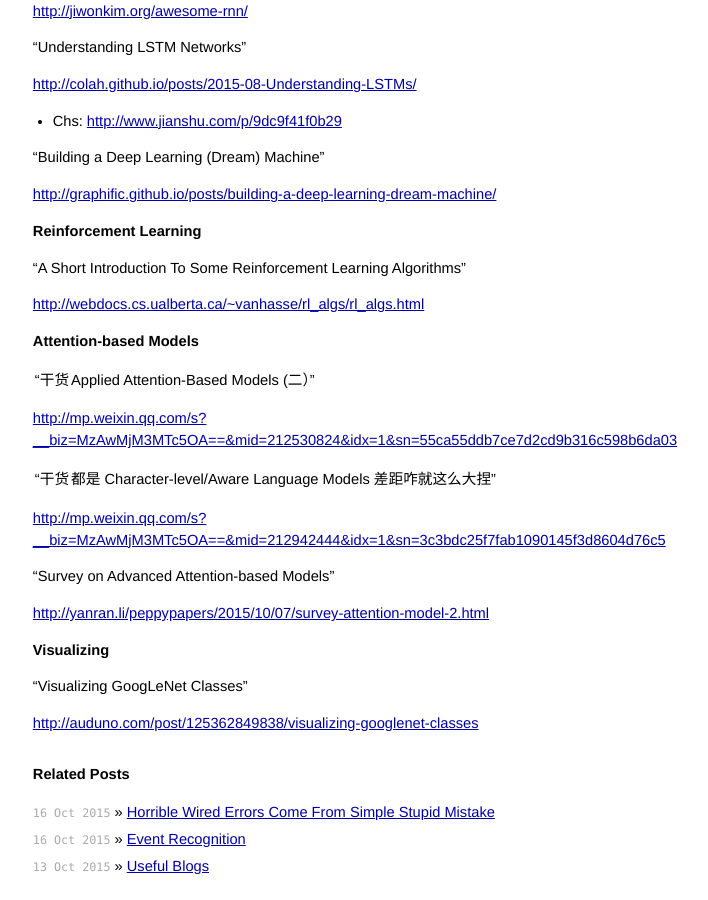
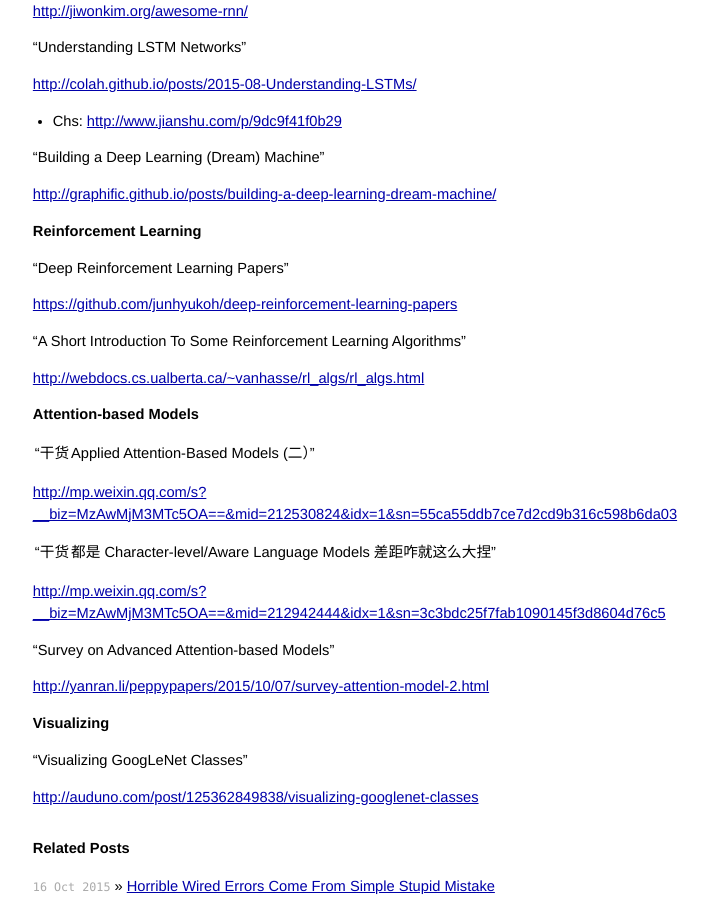
Before and after one commit to handong1587/handong1587.github.io, a Jekyll site: the page built from _posts/deep_learning/2015-07-01-useful-blogs.md, in a window 1280 px wide and 900 px high, scrolled down 1842 px. Shown: the whole window, without its empty margins (299-1007 px from the left). Built offline with Jekyll 4.4.1, drawn with Linux system fonts in a browser that asks for light colours; Markdown is read by kramdown in place of the engine named in the settings; comment, search, counter and statistics services are not loaded.

Commit message:
update md

```diff
--- a/_posts/deep_learning/2015-07-01-useful-blogs.md
+++ b/_posts/deep_learning/2015-07-01-useful-blogs.md
@@ -108,6 +108,10 @@ title: Useful Blogs
 
 # Reinforcement Learning
 
+"Deep Reinforcement Learning Papers"
+
+[https://github.com/junhyukoh/deep-reinforcement-learning-papers](https://github.com/junhyukoh/deep-reinforcement-learning-papers)
+
 "A Short Introduction To Some Reinforcement Learning Algorithms"
 
 [http://webdocs.cs.ualberta.ca/~vanhasse/rl_algs/rl_algs.html](http://webdocs.cs.ualberta.ca/~vanhasse/rl_algs/rl_algs.html)
```
